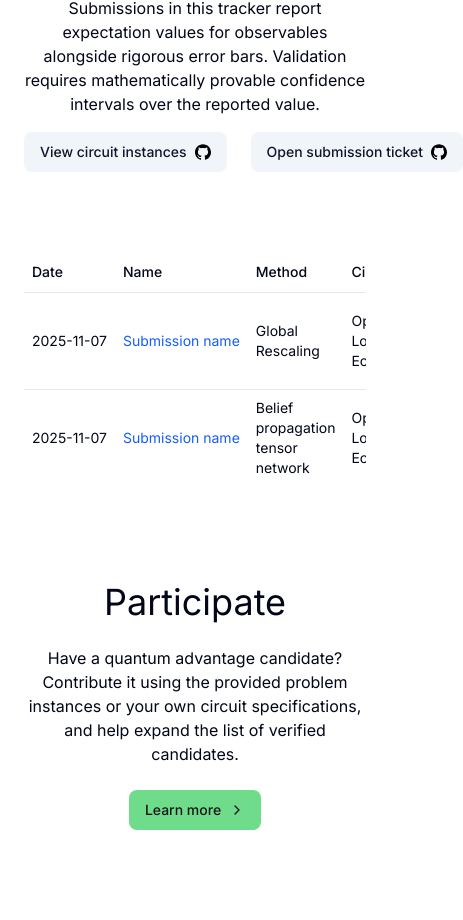
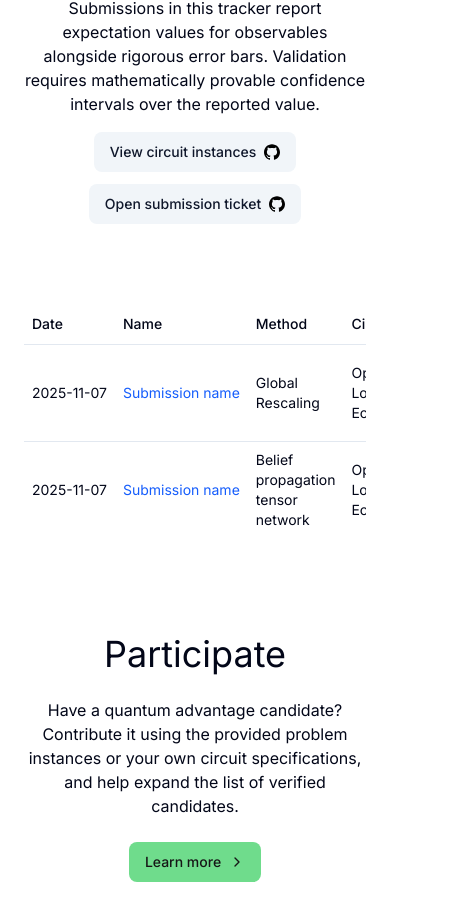
Before and after one commit to quantum-advantage-tracker/quantum-advantage-tracker.github.io, a Next.js app: page /trackers/observable-estimations in a window 390 px wide. Shown: the part 810-1730 px from the top of the page, 463 px wide, since content can reach past the window. Built offline with nearby package versions, Linux system fonts and the light colour scheme.

Commit message:
Fix mobile layout

```diff
--- a/src/app/trackers/classically-verifiable-problems/page.tsx
+++ b/src/app/trackers/classically-verifiable-problems/page.tsx
@@ -27,7 +27,7 @@
         against known answers or efficiently checkable witnesses.
       </h4>
 
-      <div className="mx-auto mb-16 flex flex-row gap-6">
+      <div className="mx-auto mb-16 flex flex-row flex-wrap justify-center gap-x-6 gap-y-3">
         <Button variant="secondary" size="lg" asChild>
           <a
             href="https://github.com/quantum-advantage-tracker/quantum-advantage-tracker.github.io/tree/main/data/classically-verifiable-problems/circuit-instances"
--- a/src/app/trackers/observable-estimations/page.tsx
+++ b/src/app/trackers/observable-estimations/page.tsx
@@ -28,7 +28,7 @@
         provable confidence intervals over the reported value.
       </h4>
 
-      <div className="mx-auto mb-16 flex flex-row gap-6">
+      <div className="mx-auto mb-16 flex flex-row flex-wrap justify-center gap-x-6 gap-y-3">
         <Button variant="secondary" size="lg" asChild>
           <a
             href="https://github.com/quantum-advantage-tracker/quantum-advantage-tracker.github.io/tree/main/data/observable-estimations/circuit-instances"
--- a/src/app/trackers/variational-problems/page.tsx
+++ b/src/app/trackers/variational-problems/page.tsx
@@ -28,7 +28,7 @@
         variational principle.
       </h4>
 
-      <div className="mx-auto mb-16 flex flex-row gap-6">
+      <div className="mx-auto mb-16 flex flex-row flex-wrap justify-center gap-x-6 gap-y-3">
         <Button variant="secondary" size="lg" asChild>
           <a
             href="https://github.com/quantum-advantage-tracker/quantum-advantage-tracker.github.io/tree/main/data/variational-problems/circuit-instances"
```
